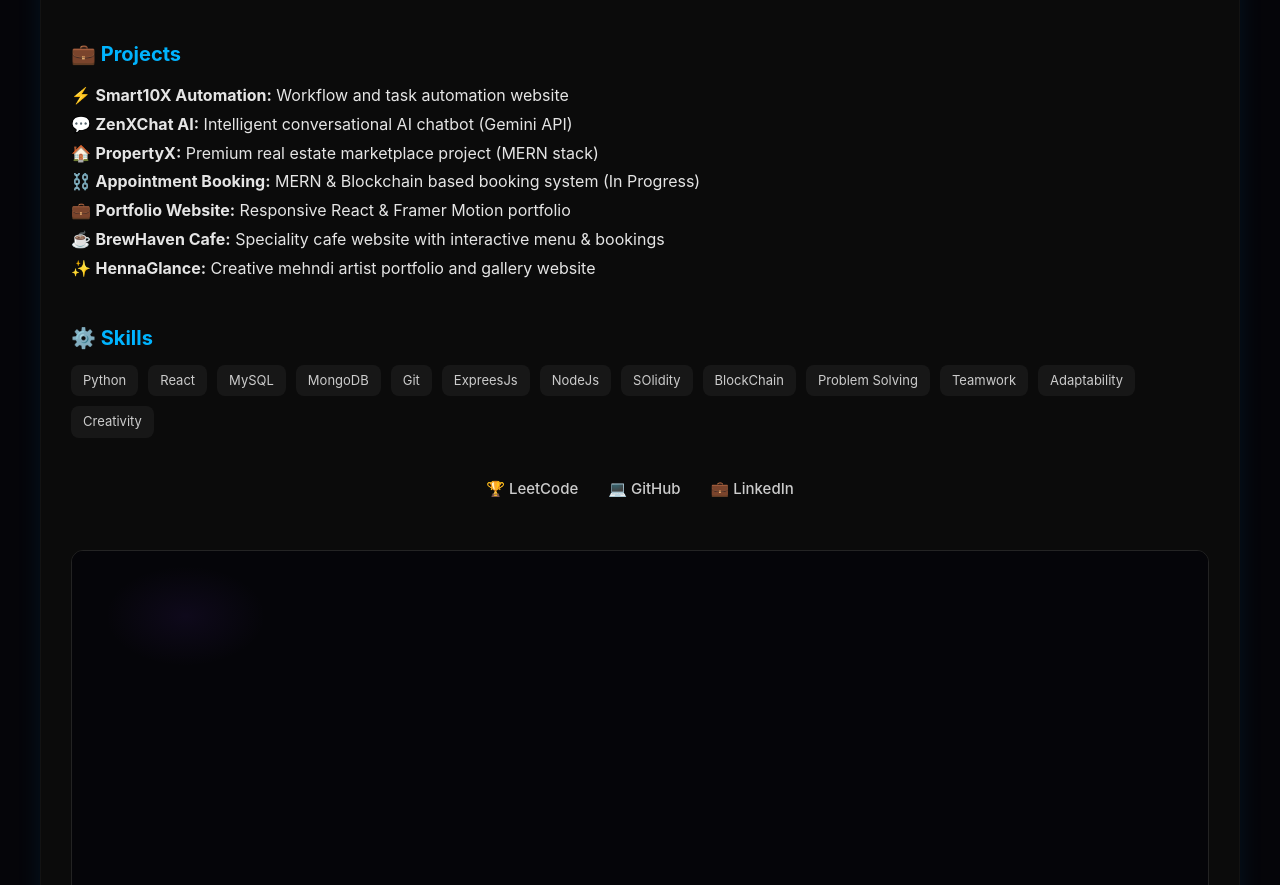
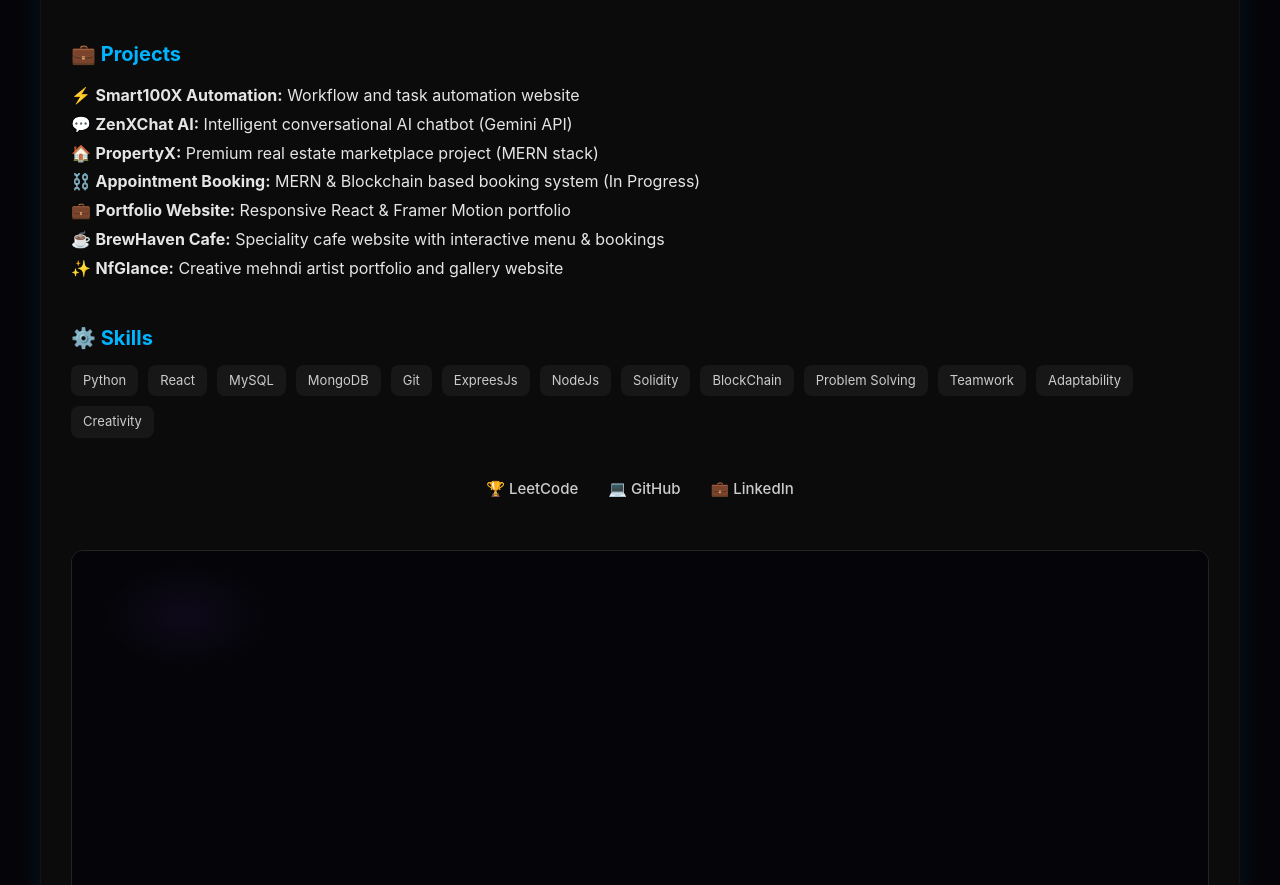
Before and after one commit to nknitishsingh94/Nitish-Portfolio, a React (Vite) app: page /resume in a window 1280 px wide. Shown: the part 920-1805 px from the top of the page. Built offline with nearby package versions, Linux system fonts and the light colour scheme; the HTML template or start-up script is replaced by a standard one.

Commit message:
Update Resume project names and correct spelling

```diff
--- a/src/pages/Resume.jsx
+++ b/src/pages/Resume.jsx
@@ -132,13 +132,13 @@
         >
           <h4 style={{ fontSize: 20, color: "#00b4ff", marginBottom: 12 }}>💼 Projects</h4>
           <ul style={{ listStyle: "none", padding: 0, margin: 0, lineHeight: 1.8 }}>
-            <li>⚡ <strong>Smart10X Automation:</strong> Workflow and task automation website</li>
+            <li>⚡ <strong>Smart100X Automation:</strong> Workflow and task automation website</li>
             <li>💬 <strong>ZenXChat AI:</strong> Intelligent conversational AI chatbot (Gemini API)</li>
             <li>🏠 <strong>PropertyX:</strong> Premium real estate marketplace project (MERN stack)</li>
             <li>⛓️ <strong>Appointment Booking:</strong> MERN & Blockchain based booking system (In Progress)</li>
             <li>💼 <strong>Portfolio Website:</strong> Responsive React & Framer Motion portfolio</li>
             <li>☕ <strong>BrewHaven Cafe:</strong> Speciality cafe website with interactive menu & bookings</li>
-            <li>✨ <strong>HennaGlance:</strong> Creative mehndi artist portfolio and gallery website</li>
+            <li>✨ <strong>NfGlance:</strong> Creative mehndi artist portfolio and gallery website</li>
           </ul>
         </motion.div>
 
@@ -159,7 +159,7 @@
               "Git",
               "ExpreesJs",
               ,"NodeJs",
-              ,"SOlidity"
+              ,"Solidity"
               ,"BlockChain",
               "Problem Solving",
               "Teamwork",
```
